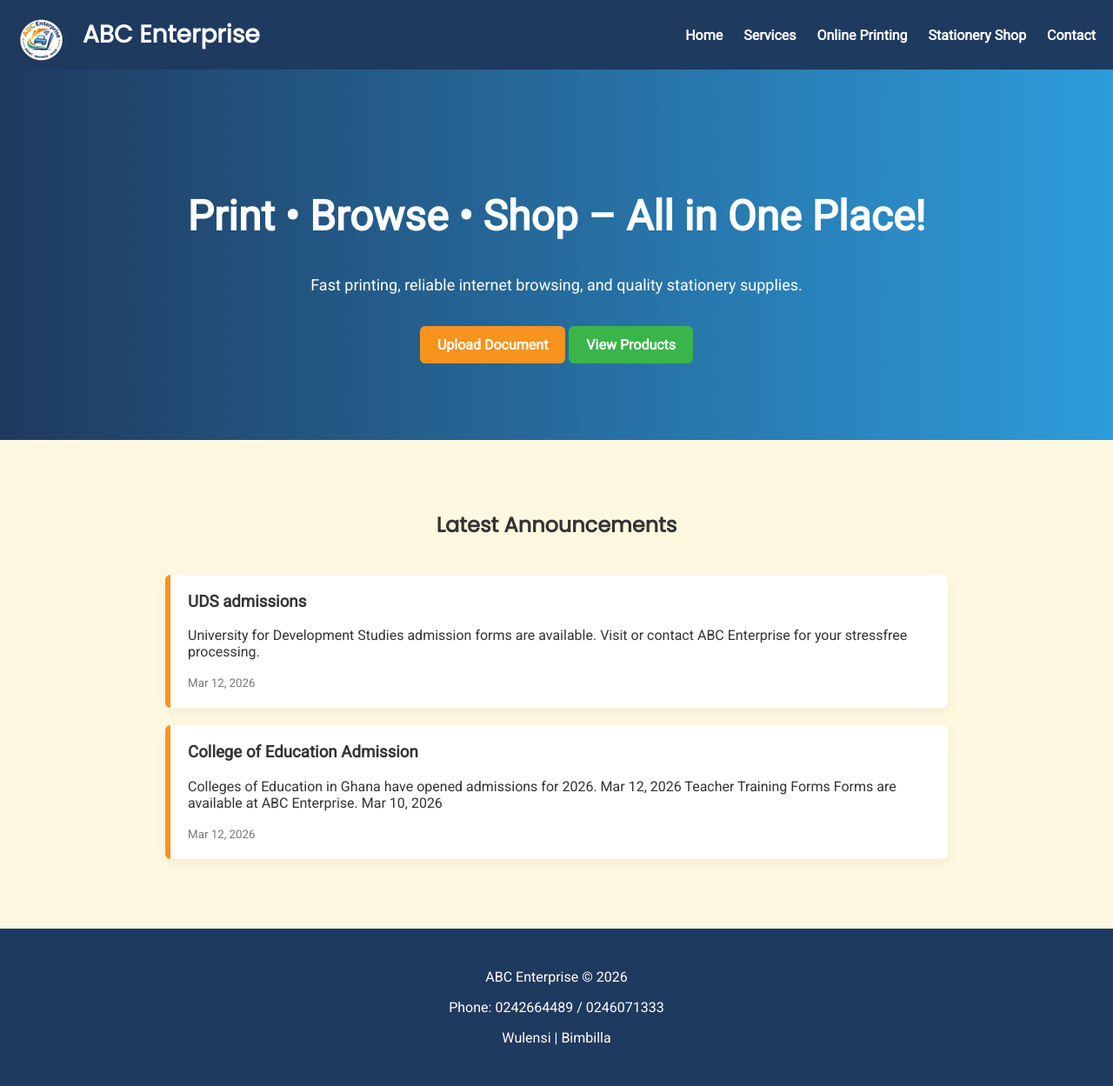
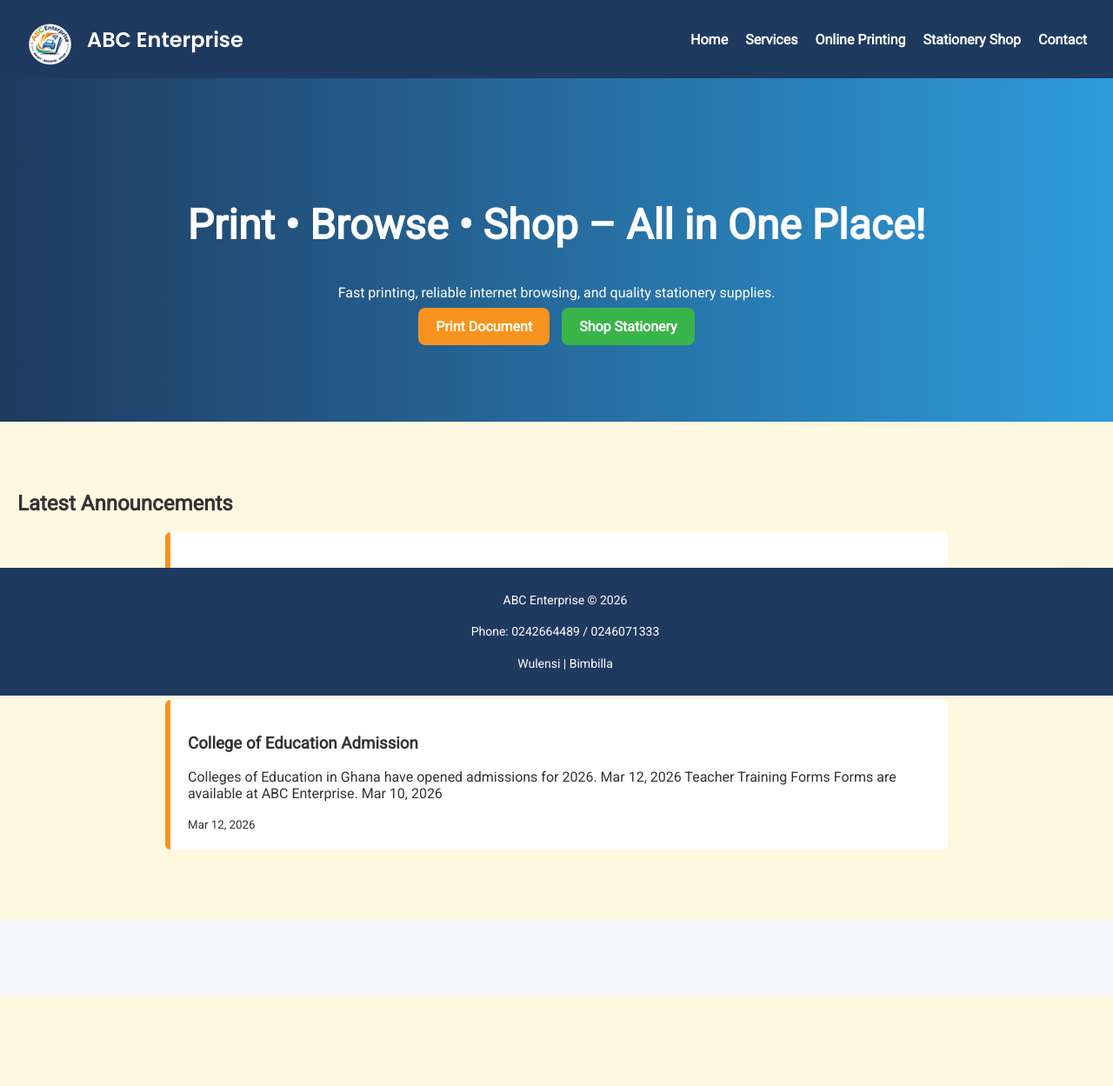
Before and after one commit to Abdul-Ganiu-Seidu/abcenterprise, a Django app: page / in a window 1280 px wide. Shown: the whole page at 87% size. After the commit the page ends 1147 px from the top, so only its background shows below. Run offline with Django 5.2, Linux system fonts and the light colour scheme; data comes from the database, SQL or seed files in the repository.

Commit message:
updated files

```diff
--- a/static/css/style.css
+++ b/static/css/style.css
@@ -1,269 +1,174 @@
-/* ===================== GENERAL ===================== */
+/* GENERAL */
 
-html {
-    scroll-behavior: smooth; /* Smooth scrolling for anchors */
+body{
+margin:0;
+font-family:'Roboto',sans-serif;
+background:#F5F7FA;
+color:#333;
+padding-bottom:90px; /* prevents content hiding behind fixed footer */
 }
 
-body {
-    margin: 0;
-    font-family: 'Roboto', sans-serif;
-    background: #F5F7FA;
-    color: #333333;
+img{
+max-width:100%;
+height:auto;
 }
 
-/* ===================== HEADER ===================== */
+/* HEADER */
 
-header {
-    display: flex;
-    align-items: center;
-    justify-content: space-between; /* Logo left, nav right */
-    background: #1F3A5F;
-    color: #FFFFFF;
-    padding: 10px 20px;
-    position: sticky;
-    top: 0;
-    z-index: 1000;
+header{
+display:flex;
+align-items:center;
+justify-content:space-between;
+background:#1F3A5F;
+color:white;
+padding:15px 30px;
+flex-wrap:wrap;
 }
 
-/* Logo + Business Name container */
-.header-container {
-    display: flex;
-    align-items: center;
-    gap: 15px;
+.header-container{
+display:flex;
+align-items:center;
+gap:10px;
 }
 
-.logo img {
-    width: 80px; /* Adjust logo size */
+.logo{
+width:60px;
 }
 
-.business-name {
-    color: white;
-    font-family: 'Poppins', sans-serif;
-    font-size: 28px;
-    margin: 0;
+.business-name{
+font-family:'Poppins',sans-serif;
+margin:0;
 }
 
-/* Navigation */
-nav {
-    margin-left: auto; /* Push nav to right */
+nav{
+display:flex;
+gap:20px;
 }
 
-nav a {
-    color: white;
-    margin-left: 20px;
-    text-decoration: none;
-    font-weight: bold;
-    transition: color 0.2s;
+nav a{
+color:white;
+text-decoration:none;
+font-weight:600;
 }
 
-nav a:hover {
-    color: #F7931E;
+nav a:hover{
+color:#F7931E;
 }
 
-/* ===================== HERO SECTION ===================== */
+/* MOBILE MENU */
 
-.hero {
-    background: linear-gradient(to right, #1F3A5F, #2D9CDB);
-    color: white;
-    padding: 100px 20px;
-    text-align: center;
+.menu-toggle{
+display:none;
+font-size:28px;
+background:none;
+border:none;
+color:white;
+cursor:pointer;
 }
 
-.hero h1 {
-    font-size: 48px;
+/* HERO */
+
+.hero{
+background:linear-gradient(to right,#1F3A5F,#2D9CDB);
+color:white;
+text-align:center;
+padding:100px 20px;
 }
 
-.hero p {
-    font-size: 18px;
-    margin: 15px 0 30px 0;
+.hero h1{
+font-size:48px;
 }
 
-/* ===================== BUTTONS ===================== */
-
-.btn-primary {
-    background: #F7931E;
-    color: white;
-    padding: 12px 20px;
-    border-radius: 6px;
-    text-decoration: none;
-    font-weight: bold;
-    transition: background 0.2s;
+.hero-buttons{
+margin-top:20px;
 }
 
-.btn-primary:hover {
-    background: #E57C00;
+/* BUTTONS */
+
+.btn-primary{
+background:#F7931E;
+color:white;
+padding:12px 20px;
+border-radius:8px;
+text-decoration:none;
+font-weight:600;
+margin:5px;
 }
 
-.btn-success {
-    background: #39B54A;
-    color: white;
-    padding: 12px 20px;
-    border-radius: 6px;
-    text-decoration: none;
-    font-weight: bold;
-    transition: background 0.2s;
+.btn-success{
+background:#39B54A;
+color:white;
+padding:12px 20px;
+border-radius:8px;
+text-decoration:none;
+font-weight:600;
+margin:5px;
 }
 
-.btn-success:hover {
-    background: #2E8B3D;
+/* SERVICES */
+
+.services{
+padding:80px 20px;
+text-align:center;
 }
 
-/* ===================== SECTIONS ===================== */
-
-section {
-    padding: 100px 20px;
+.services-grid{
+display:grid;
+grid-template-columns:repeat(auto-fit,minmax(250px,1fr));
+gap:30px;
+max-width:1100px;
+margin:auto;
 }
 
-/* ===================== SERVICES ===================== */
-
-.services {
-    background: #F5F7FA;
+.service-card{
+background:white;
+padding:20px;
+border-radius:10px;
+box-shadow:0 8px 20px rgba(0,0,0,0.08);
 }
 
-.service-card {
-    background: white;
-    padding: 20px;
-    border-radius: 8px;
-    box-shadow: 0 5px 15px rgba(0, 0, 0, 0.05);
-    margin-bottom: 20px;
-    text-align: center;
-    transition: transform 0.2s;
+/* PRODUCTS */
+
+.products{
+padding:80px 20px;
+text-align:center;
 }
 
-.service-card:hover {
-    transform: translateY(-5px);
+.products-container{
+display:grid;
+grid-template-columns:repeat(auto-fit,minmax(220px,1fr));
+gap:25px;
+max-width:1100px;
+margin:auto;
 }
 
-.service-card img {
-    width: 100%;
-    border-radius: 6px;
-    margin-bottom: 15px;
+.product-card{
+background:white;
+padding:20px;
+border-radius:10px;
+box-shadow:0 8px 20px rgba(0,0,0,0.08);
+transition:0.3s;
 }
 
-/* ===================== PRODUCTS ===================== */
-
-.product-card {
-    background: white;
-    padding: 20px;
-    border-radius: 8px;
-    box-shadow: 0 5px 15px rgba(0, 0, 0, 0.05);
-    margin-bottom: 20px;
-    text-align: center;
-    transition: transform 0.2s;
+.product-card:hover{
+transform:translateY(-5px);
 }
 
-.product-card:hover {
-    transform: translateY(-5px);
+.price{
+font-weight:bold;
+color:#1F3A5F;
 }
 
-.product-card img {
-    width: 100%;
-    border-radius: 6px;
-    margin-bottom: 15px;
-}
-
-/* ===================== FOOTER ===================== */
-
-footer {
-    background: #1F3A5F;
-    color: white;
-    text-align: center;
-    padding: 30px;
-}
-
-/* ===================== RESPONSIVE ===================== */
-
-@media (max-width: 768px) {
-    header {
-        flex-direction: column;
-        text-align: center;
-    }
-
-    nav {
-        margin-left: 0;
-        margin-top: 10px;
-    }
-
-    nav a {
-        margin-left: 10px;
-        display: inline-block;
-    }
-
-    .hero h1 {
-        font-size: 36px;
-    }
-
-    .hero p {
-        font-size: 16px;
-    }
-}
-
-@media (max-width: 480px) {
-    .header-container {
-        flex-direction: column;
-        gap: 10px;
-    }
-
-    .business-name {
-        font-size: 24px;
-    }
-
-    .logo img {
-        width: 60px;
-    }
-
-    section {
-        padding: 60px 15px;
-    }
-}
-
-/* Limit product/service images */
-.service-card img,
-.product-card img {
-    width: 100%;         /* fits container width */
-    max-width: 400px;    /* prevents huge images */
-    height: auto;        /* maintain aspect ratio */
-    border-radius: 6px;
-}
-
-.products-container {
-    display: flex;
-    flex-wrap: wrap;
-    gap: 20px;
-}
-
-.product-card {
-    background: white;
-    padding: 20px;
-    border-radius: 8px;
-    width: 200px;
-    text-align: center;
-    box-shadow: 0 5px 15px rgba(0,0,0,0.05);
-    transition: transform 0.2s;
-}
-
-.product-card:hover {
-    transform: translateY(-5px);
-}
-
-.product-card img {
-    width: 100%;
-    height: auto;
-    border-radius: 6px;
-    margin-bottom: 10px;
+.contact-text{
+color:#777;
+font-size:14px;
 }
 
 /* ANNOUNCEMENTS */
 
 .announcements{
+background:#FFF8E1;
 padding:60px 20px;
-    background:#FFF8E1;
-}
-
-.announcements h2{
-    text-align:center;
-    margin-bottom:40px;
-    font-family:'Poppins',sans-serif;
 }
 
 .announcement-container{
@@ -277,13 +182,69 @@ footer {
 margin-bottom:20px;
 border-left:6px solid #F7931E;
 border-radius:6px;
-    box-shadow:0 5px 15px rgba(0,0,0,0.05);
 }
 
-.announcement-card h3{
-    margin-top:0;
+/* FOOTER (FIXED) */
+
+footer{
+position:fixed;
+bottom:0;
+left:0;
+width:100%;
+background:#1F3A5F;
+color:white;
+text-align:center;
+padding:12px 10px;
+font-size:14px;
+line-height:1.6;
+z-index:1000;
 }
 
-.announcement-card small{
-    color:#777;
+/* WHATSAPP BUTTON */
+
+.whatsapp-btn{
+position:fixed;
+bottom:90px; /* moved above footer */
+right:20px;
+background:#25D366;
+color:white;
+font-size:28px;
+width:55px;
+height:55px;
+border-radius:50%;
+display:flex;
+align-items:center;
+justify-content:center;
+text-decoration:none;
+box-shadow:0 5px 15px rgba(0,0,0,0.3);
 }
+
+/* RESPONSIVE */
+
+@media(max-width:768px){
+
+.menu-toggle{
+display:block;
+}
+
+nav{
+display:none;
+flex-direction:column;
+width:100%;
+background:#1F3A5F;
+}
+
+nav.show{
+display:flex;
+}
+
+nav a{
+padding:10px;
+border-top:1px solid rgba(255,255,255,0.2);
+}
+
+.hero h1{
+font-size:32px;
+}
+
+}
--- a/templates/base.html
+++ b/templates/base.html
@@ -1,16 +1,18 @@
 {% load static %}
-
 <!DOCTYPE html>
 <html>
 
 <head>
 
 <title>ABC Enterprise</title>
+
+<meta name="viewport" content="width=device-width, initial-scale=1.0">
+
 <link rel="icon" href="{% static 'images/favicon.png' %}" type="image/x-icon">
 
 <link rel="stylesheet" href="{% static 'css/style.css' %}">
 
-<link href="https://fonts.googleapis.com/css2?family=Poppins&family=Roboto&display=swap" rel="stylesheet">
+<link href="https://fonts.googleapis.com/css2?family=Poppins:wght@400;600&family=Roboto&display=swap" rel="stylesheet">
 
 </head>
 
@@ -19,11 +21,13 @@
 <header>
 
 <div class="header-container">
-    <img src="{% static 'images/logo.png' %}" alt="ABC Enterprise Logo" class="logo">
-    <h2 class="business-name">ABC Enterprise</h2>
+<img src="{% static 'images/logo.png' %}" class="logo">
+<h2 class="business-name">ABC Enterprise</h2>
 </div>
 
-<nav>
+<button class="menu-toggle" onclick="toggleMenu()">☰</button>
+
+<nav id="nav-menu">
 
 <a href="/">Home</a>
 <a href="/services/">Services</a>
@@ -35,9 +39,15 @@
 
 </header>
 
+
+<main>
+
 {% block content %}
 
 {% endblock %}
+
+</main>
+
 
 <footer>
 
@@ -45,10 +55,24 @@
 
 <p>Phone: 0242664489 / 0246071333</p>
 
-<p> Wulensi | Bimbilla</p>
+<p>Wulensi | Bimbilla</p>
 
 </footer>
 
+
+<a href="https://wa.me/233242664489" class="whatsapp-btn" target="_blank">
+💬
+</a>
+
+
+<script>
+
+function toggleMenu(){
+const menu = document.getElementById("nav-menu");
+menu.classList.toggle("show");
+}
+
+</script>
+
 </body>
-
 </html>
--- a/templates/home.html
+++ b/templates/home.html
@@ -8,13 +8,16 @@
 
 <p>Fast printing, reliable internet browsing, and quality stationery supplies.</p>
 
-<br>
+<div class="hero-buttons">
 
-<a href="{% url 'upload_print' %}" class="btn-primary">Upload Document</a>
+<a href="{% url 'upload_print' %}" class="btn-primary">Print Document</a>
 
-<a href="/stationery/" class="btn-success">View Products</a>
+<a href="/stationery/" class="btn-success">Shop Stationery</a>
+
+</div>
 
 </section>
+
 
 <section class="announcements">
 
```
Also changed, not shown: shop/templates/shop/product_list.html (+19 -2 lines), templates/services.html (+27 -4 lines), static/images/computer_consumables.jpeg (added), static/images/ict_training.jpg (added). Lines whose indentation alone changed are shown as unchanged.
